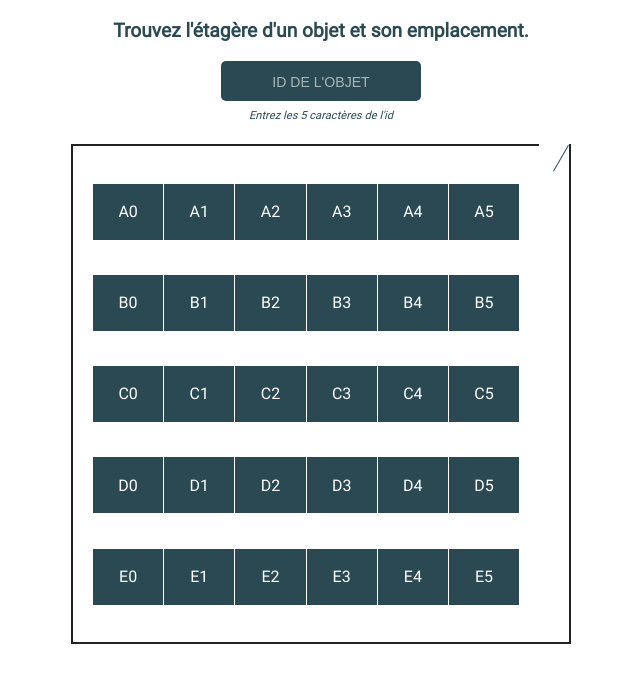
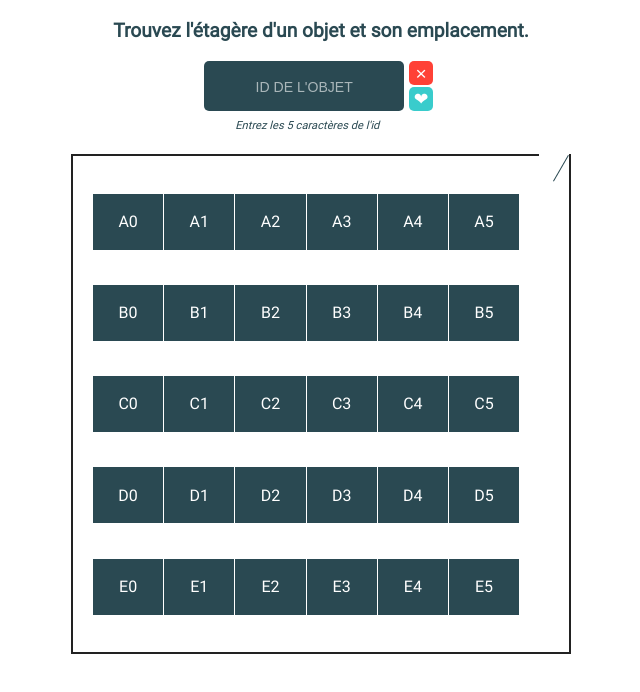
Before and after one commit to QuentinCharlie/test-stockoss, a React app: page / in a window 1280 px wide. Shown: the top 692 px of the page, without its empty margins (319-959 px from the left). Built offline with nearby package versions, Linux system fonts and the light colour scheme.

Commit message:
clear and fav button in css

```diff
--- a/src/components/App/AppStyled.js
+++ b/src/components/App/AppStyled.js
@@ -18,10 +18,12 @@
     margin: 1em 0;
   }
 
+  .input {
+    display: flex;
     input {
       font-size: 1.1em;
       width: 200px;
-    height: 40px;
+      height: 50px;
       padding: 1em;
       border: none;
       color: white;
@@ -37,6 +39,32 @@
         text-align: center;
       }
     }
+    .buttons {
+      height: 50px;
+      width: 24px;
+      margin: 0 .3em;
+      display: flex;
+      flex-direction: column;
+      justify-content: space-between;
+      .button {
+        height: 24px;
+        width: 24px;
+        border: 0;
+        border-radius: 5px;
+        color: white;
+      }
+      .button-clear {
+        background-color: #FF4136;
+        font-size: 1.2em;
+        padding: 2px;
+      }
+      .button-fav {
+        background-color: #39CCCC ;
+        font-size: 1.1em;
+        padding: 2px;
+      }
+    }
+  }
 
   .input-info {
     width: 200px;
@@ -44,6 +72,7 @@
     margin: .5em 0 1em 0;
     font-size: .7em;
     font-style: italic;
+    padding-right: calc(24px + .3em);
   }
   .no-input::before {
     color: #2A4952;
--- a/src/components/App/index.js
+++ b/src/components/App/index.js
@@ -25,6 +25,8 @@
     }
   }
 
+  // @todo Bouton clear pour l'inputValue, et refocus input + bouton pour mettre l'item et sa position en favoris
+
   const cssInputInfo = {
     'input-info': true,
     'no-input': inputValue === '',
@@ -43,6 +45,10 @@
           type="text"
           onChange={handleChange}
         />
+        <div className="buttons">
+          <button className="button button-clear">&times;</button>
+          <button className="button button-fav">&#10084;</button>
+        </div>
       </div>
       <div className={classNames(cssInputInfo)} />
 
```
Lines whose indentation alone changed are shown as unchanged.
